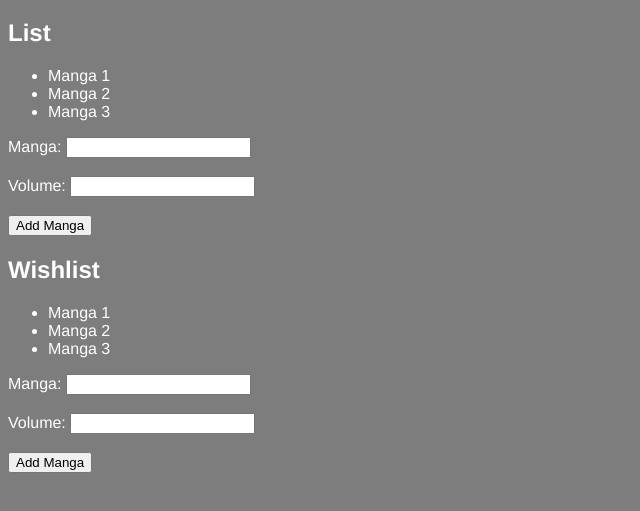
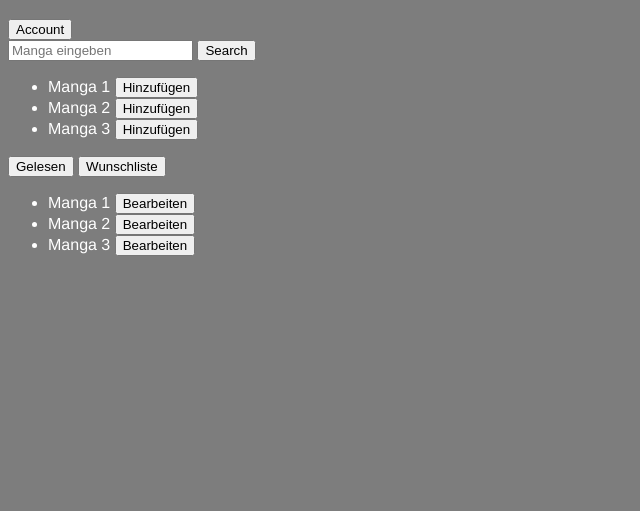
Before and after one commit to Safichan/MyMangaApp, a plain HTML site: page index.html in a window 1280 px wide. Shown: the part 61-572 px from the top of the page, without its empty margins (0-640 px from the left). Drawn offline with Linux system fonts and the light colour scheme.

Commit message:
html rough structure

```diff
--- a/index.html
+++ b/index.html
@@ -8,28 +8,29 @@
 </head>
 <body>
     <h1>My Manga App</h1>
-    <h2>List</h2>
-    <ul>
-        <li>Manga 1</li>
-        <li>Manga 2</li>
-        <li>Manga 3</li>
-    </ul>
-    <label for="manga">Manga:</label>
-    <input type="text" id="manga" name="manga"><br><br>
-    <label for="volume">Volume:</label>
-    <input type="number" id="volume" name="volume"><br><br>
-    <button>Add Manga</button>
+    <button>Account</button>
 
-    <h2>Wishlist</h2>
-    <ul>
-        <li>Manga 1</li>
-        <li>Manga 2</li>
-        <li>Manga 3</li>
-    </ul>
-    <label for="manga">Manga:</label>
-    <input type="text" id="manga" name="manga"><br><br>
-    <label for="volume">Volume:</label>
-    <input type="number" id="volume" name="volume"><br><br>
-    <button>Add Manga</button>
+    <div class="search-container">
+        <input type="search" placeholder="Manga eingeben">
+        <button>Search</button>
+        <ul>
+            <li>Manga 1 <button>Hinzufügen</button></li>
+            <li>Manga 2 <button>Hinzufügen</button></li>
+            <li>Manga 3 <button>Hinzufügen</button></li>
+        </ul>
+    </div>
+
+    <button>Gelesen</button>
+    <button>Wunschliste</button>
+
+    <div>
+        <ul>
+            <li>Manga 1 <button>Bearbeiten</button></li>
+            <li>Manga 2 <button>Bearbeiten</button></li>
+            <li>Manga 3 <button>Bearbeiten</button></li>
+        </ul>
+
+    </div>
+
 </body>
 </html>
```
Also changed, not shown: popup.html (added).
